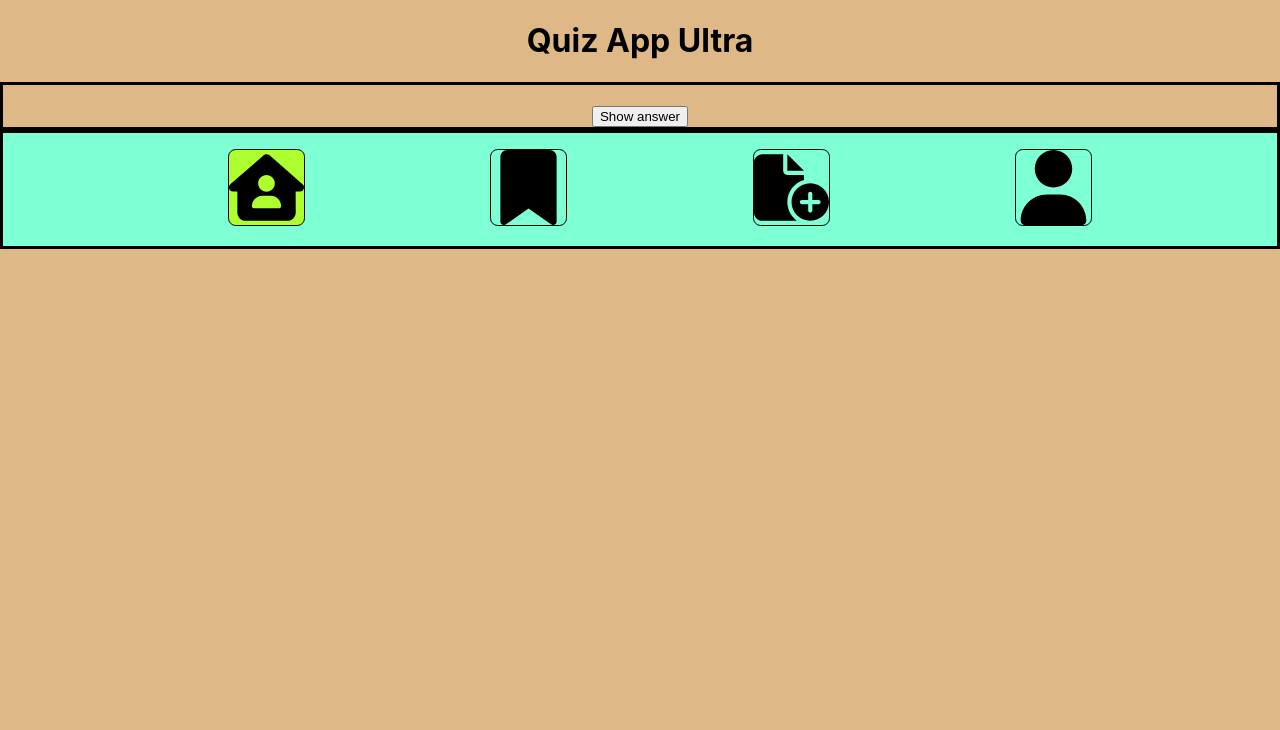
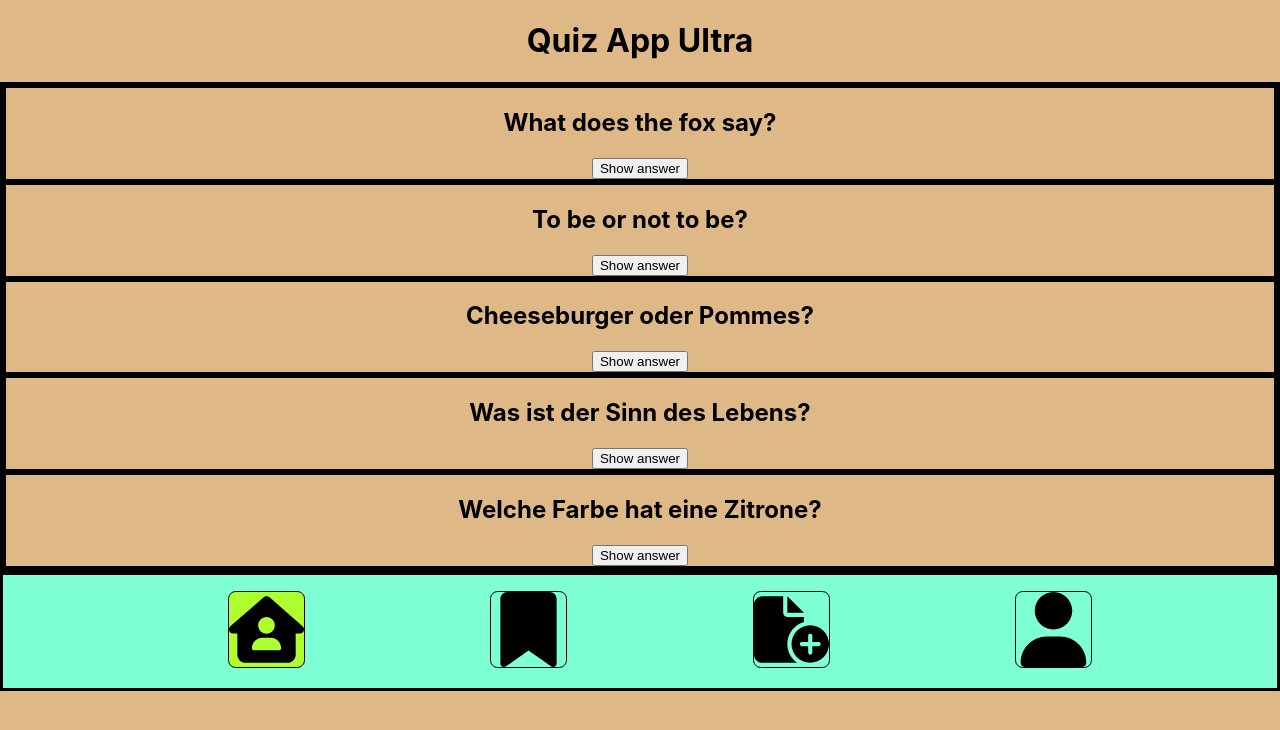
Before and after one commit to Justus-Becker-Rabbenstein/quiz-app-ultra, a React (Create React App) app: page / in a window 1280 px wide. Shown: the top 730 px of the page. Built offline with nearby package versions, Linux system fonts and the light colour scheme.

Commit message:
questions and answers read out of array

```diff
--- a/src/components/card/Card.css
+++ b/src/components/card/Card.css
@@ -5,6 +5,9 @@
 }
 .card_button {
 }
+.card__section{
+  border: 3px solid black;
+}
 
 .hide {
   display: none;
--- a/src/components/card/Card.js
+++ b/src/components/card/Card.js
@@ -1,8 +1,7 @@
 import { useState } from "react";
-import { Cards } from "../../pages/cards/Cards";
 import "./Card.css";
 
-function Card({ clickedBoolAnswer,}) {
+function Card({ clickedBoolAnswer, cardsArray, setCardsArray}) {
   const [showAnswer, setShowAnswer] = useState(false);
   const [buttonString, setButtonString] = useState("Show answer");
   const [answerToggleClass, setAnswerToggleClass] = useState("card__item hide");
@@ -19,15 +18,19 @@ function Card({ clickedBoolAnswer,}) {
     }
   }
 
-  const questionString = "";
-
   return (
     <article className="card">
-      <h2 className="card__item">{`${questionString}`}</h2>
+      {cardsArray.map((p1) =>
+      <>
+      <section className="card__section">
+      <h2 className="card__item">{p1.question}</h2>
       <button className="card__button" onClick={buttonToggle}>
         {`${buttonString}`}
       </button>
-      <h3 className={`${answerToggleClass}`}>Teststring</h3>
+      <h3 className={`${answerToggleClass}`}>{p1.answer}</h3>
+      </section>
+      </>
+      )}
     </article>
   );
 }
--- a/src/pages/cards/Cards.js
+++ b/src/pages/cards/Cards.js
@@ -1,39 +1,54 @@
 import './Cards.css';
 import {Card} from "../../components/card/Card";
+import { useState } from 'react';
 
 export function Cards ({currentPage, setCurrentPage}) {
 
-const [cardsArray, setCardsArray] = [
+const [cardsArray, setCardsArray] = useState([
     {
         id: "0",
         question: "What does the fox say?",
         answer: "Banana.",
-        isBookmarked: false},
-        {
+        isBookmarked: false,
+        hideAnswer: "card__item hide",
+        showAnswer: "card__item"
+    },
+    {
         id: "1",
         question: "To be or not to be?",
         answer: "To be.",
-        isBookmarked: false},
-        {
+        isBookmarked: false,
+        hideAnswer: "card__item hide",
+        showAnswer: "card__item"
+    },
+    {
         id: "2",
         question: "Cheeseburger oder Pommes?",
         answer: "Cheesepommes.",
-        isBookmarked: false},
-        {
+        isBookmarked: false,
+        hideAnswer: "card__item hide",
+        showAnswer: "card__item"
+    },
+    {
         id: "3",
         question: "Was ist der Sinn des Lebens?",
         answer: "Pommes.",
-        isBookmarked: false},
-        {
+        isBookmarked: false,
+        hideAnswer: "card__item hide",
+        showAnswer: "card__item"
+    },
+    {
         id: "4",
         question: "Welche Farbe hat eine Zitrone?",
         answer: "Gelb.",
-        isBookmarked: false
-        },
-];
+        isBookmarked: false,
+        hideAnswer: "card__item hide",
+        showAnswer: "card__item"
+    },
+]);
 
 if (currentPage === "Home") {
-    return <Card />
+    return <Card cardsArray={cardsArray} setCardsArray={setCardsArray}/>
     }
 /*     return cardsArray.map(function(parameter) {
         return (
```
